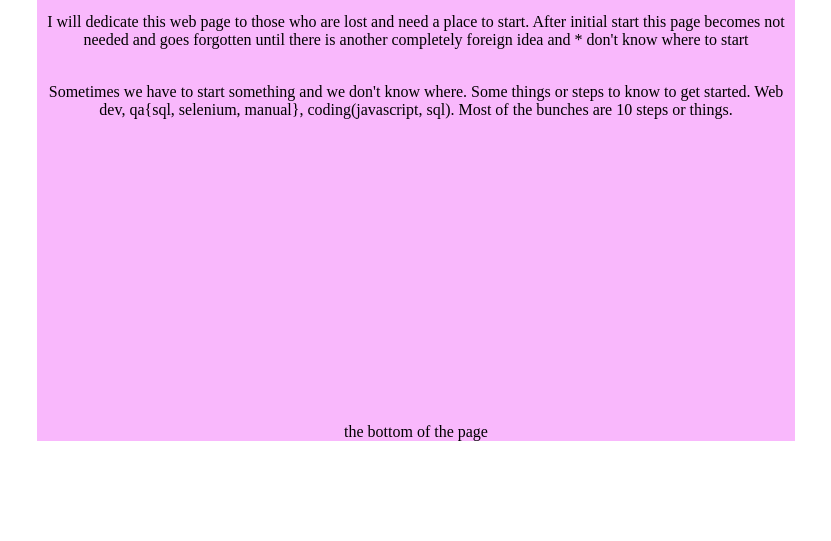
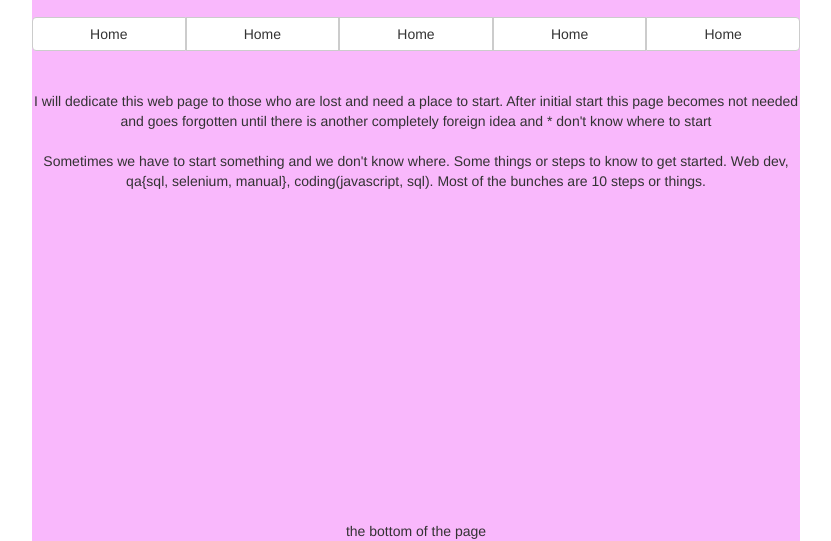
Before and after one commit to AGolumbovsky/auto-mate, a website: page public/index.html in a window 1280 px wide. Shown: the part 328-869 px from the top of the page, without its empty margins (224-1055 px from the left). Before the commit the page ends 800 px from the top, so only its background shows below. Drawn offline with nearby package versions, Linux system fonts and the light colour scheme.

Commit message:
added button group

```diff
--- a/public/index.html
+++ b/public/index.html
@@ -10,6 +10,10 @@
     <title>Your First Steps</title>
   	<link rel="shortcut icon" href="favicon.ico" type="image/vnd.microsoft.icon">
   	<link rel="stylesheet" href="style.css" type="text/css">
+
+	<link rel="stylesheet" href="https://maxcdn.bootstrapcdn.com/bootstrap/3.3.6/css/bootstrap.min.css" integrity="sha384-1q8mTJOASx8j1Au+a5WDVnPi2lkFfwwEAa8hDDdjZlpLegxhjVME1fgjWPGmkzs7" crossorigin="anonymous">
+
+
   </head>
   <body>
   	<div class="wrapper">
@@ -22,6 +26,26 @@
   			Home | Important Stuff | Terminology | Forum | Contact Someone
 
   		</div>
+
+  		<div class="btn-group btn-group-justified" role="group" aria-label="...">
+
+			<div class="btn-group" role="group">
+	    		<button type="button" class="btn btn-default">Home</button>
+	  		</div>
+	  		<div class="btn-group" role="group">
+	    		<button type="button" class="btn btn-default">Home</button>
+	  		</div>
+	  		<div class="btn-group" role="group">
+	    		<button type="button" class="btn btn-default">Home</button>
+	  		</div>
+	  		<div class="btn-group" role="group">
+	    		<button type="button" class="btn btn-default">Home</button>
+	  		</div>
+	  		<div class="btn-group" role="group">
+	    		<button type="button" class="btn btn-default">Home</button>
+	  		</div>
+
+		</div>
 
   		<br>
   		<br>
@@ -59,6 +83,8 @@
 			<br>
 		<br>
 
+
+
 		<div>
 
 			the bottom of the page
```
